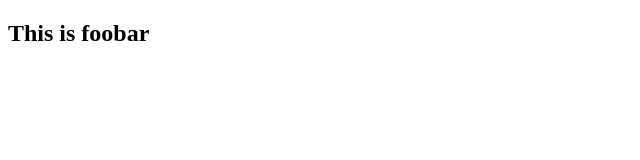
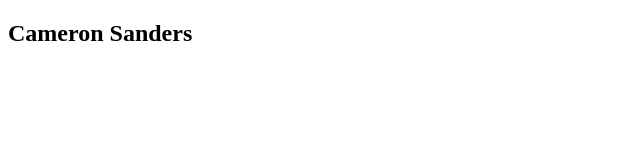
Before and after one commit to c-sanders88/foobar, a plain HTML site: page index.html in a window 1280 px wide. Shown: the whole page, without its empty margins (0-640 px from the left). Drawn offline with Linux system fonts and the light colour scheme.

Commit message:
update h2 with my name

```diff
--- a/index.html
+++ b/index.html
@@ -9,7 +9,7 @@
 </head>
 
 <body>
-    <h2>This is foobar</h2>
+    <h2>Cameron Sanders</h2>
 </body>
 
 </html>
```
